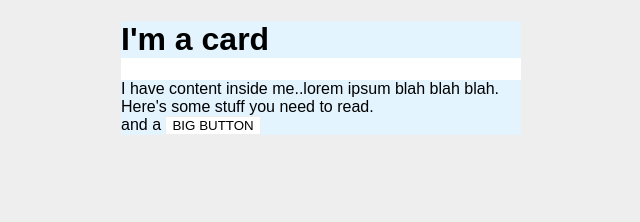
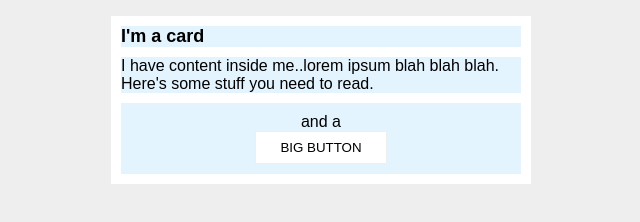
Before and after one commit to Andrea-G05/odin-css-exercise, a plain HTML site: page margin-and-padding/02-margin-and-padding-2/index.html in a window 1280 px wide. Shown: the whole page, without its empty margins (319-959 px from the left). Drawn offline with Linux system fonts and the light colour scheme.

Commit message:
Complete exercise 2 from margin-and-padding

```diff
--- a/margin-and-padding/02-margin-and-padding-2/style.css
+++ b/margin-and-padding/02-margin-and-padding-2/style.css
@@ -7,21 +7,30 @@ body {
   width: 400px;
   background: #fff;
   margin: 16px auto;
+  padding: 10px;
 }
 
 .title {
   background: #e3f4ff;
+  font-size: 18px;
+  margin: 0;
 }
 
 .content {
   background: #e3f4ff;
+  margin: 10px 0;
 }
 
 .button-container {
   background: #e3f4ff;
+  text-align: center;
+  padding: 10px;
 }
 
 button {
   background: white;
   border: 1px solid #eee;
+  display: block;
+  margin: auto;
+  padding: 8px 24px;
 }
```
